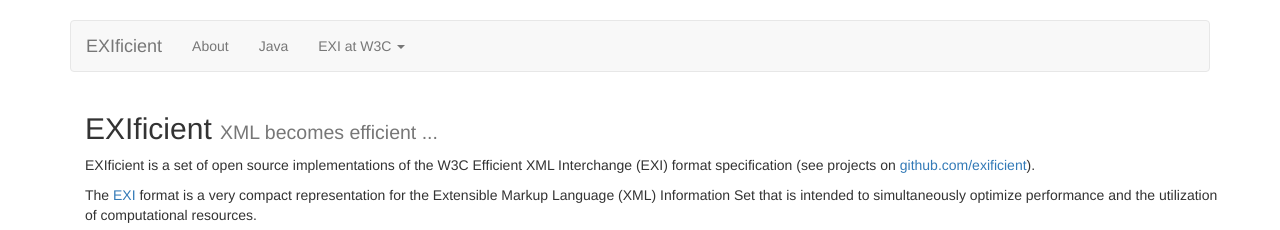
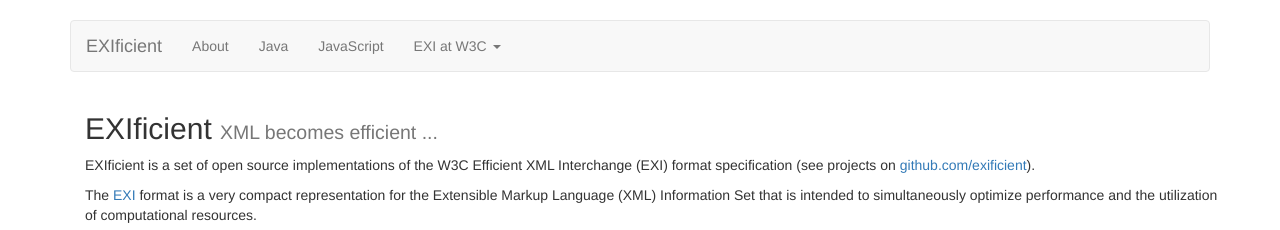
Before and after one commit to EXIficient/exificient.github.io, a Jekyll site: the page built from index.html, in a window 1280 px wide. Shown: the top 230 px of the page. Built offline with Jekyll 4.4.1, drawn with Linux system fonts in a browser that asks for light colours; nearby versions of some CDN libraries.

Commit message:
Update _config.yml

```diff
--- a/_config.yml
+++ b/_config.yml
@@ -6,3 +6,5 @@ navigation:
    url: /about/
  - title: Java
    url: /java/
+ - title: JavaScript
+   url: /javascript/
```
